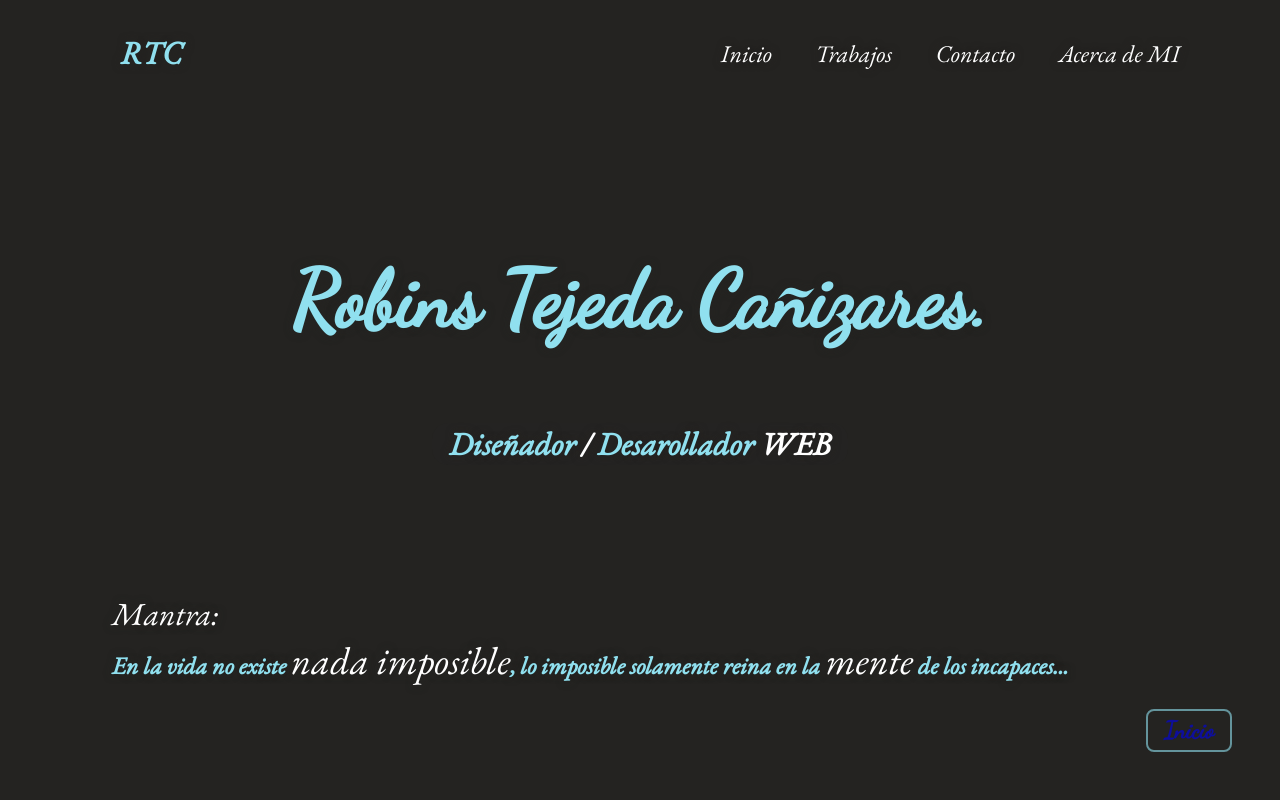
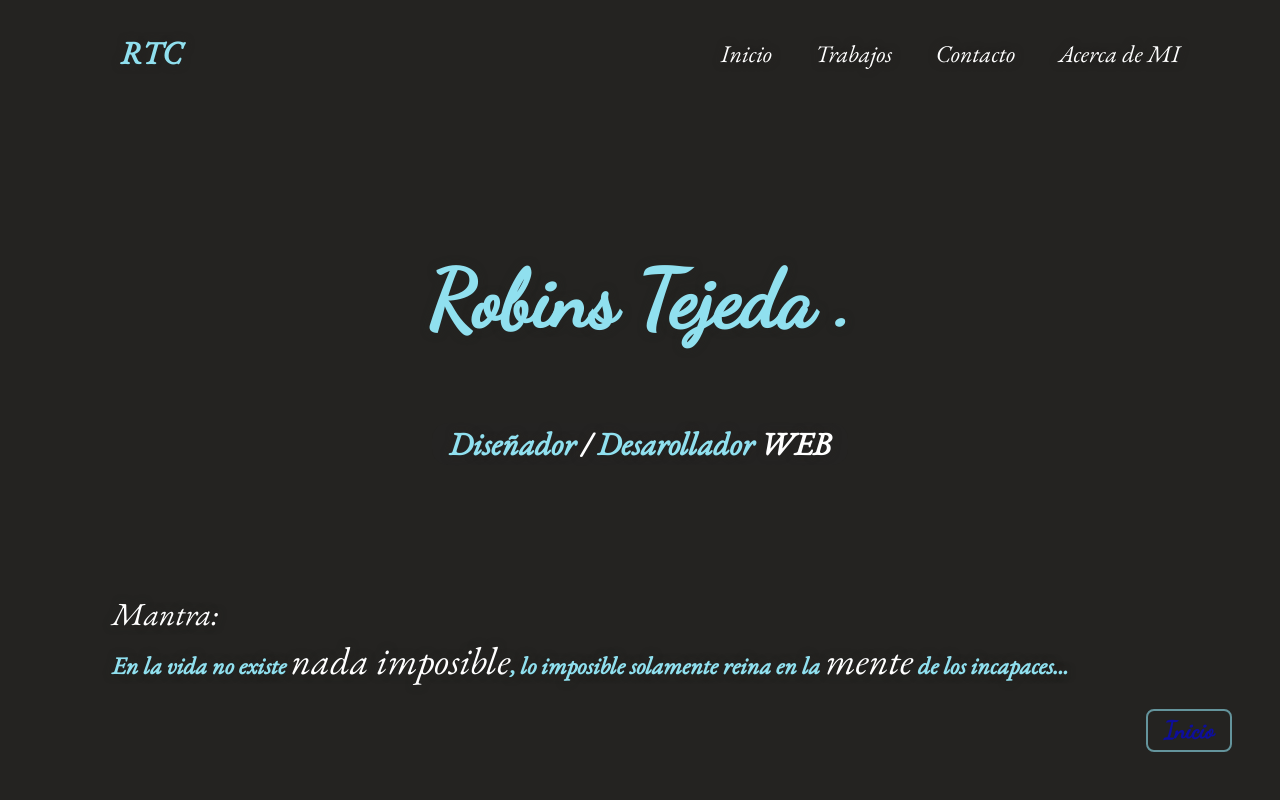
Before and after one commit to LoseR95/CV, a plain HTML site: page index.html in a window 1280 px wide. Shown: the top 800 px of the page. Drawn offline with nearby package versions, Linux system fonts and the light colour scheme.

Commit message:
Update index.html

```diff
--- a/index.html
+++ b/index.html
@@ -36,7 +36,7 @@
 
         <!--Seccion principal -->
         <section class="mainSection">
-            <h1>Robins Tejeda Cañizares.</h1>
+            <h1>Robins Tejeda .</h1>
             <h2>Diseñador<span> / </span>Desarollador <span>WEB</span></h2>
             <h3>Mantra:</h3>
             <p>En la vida no existe <span>nada imposible</span>,
```
